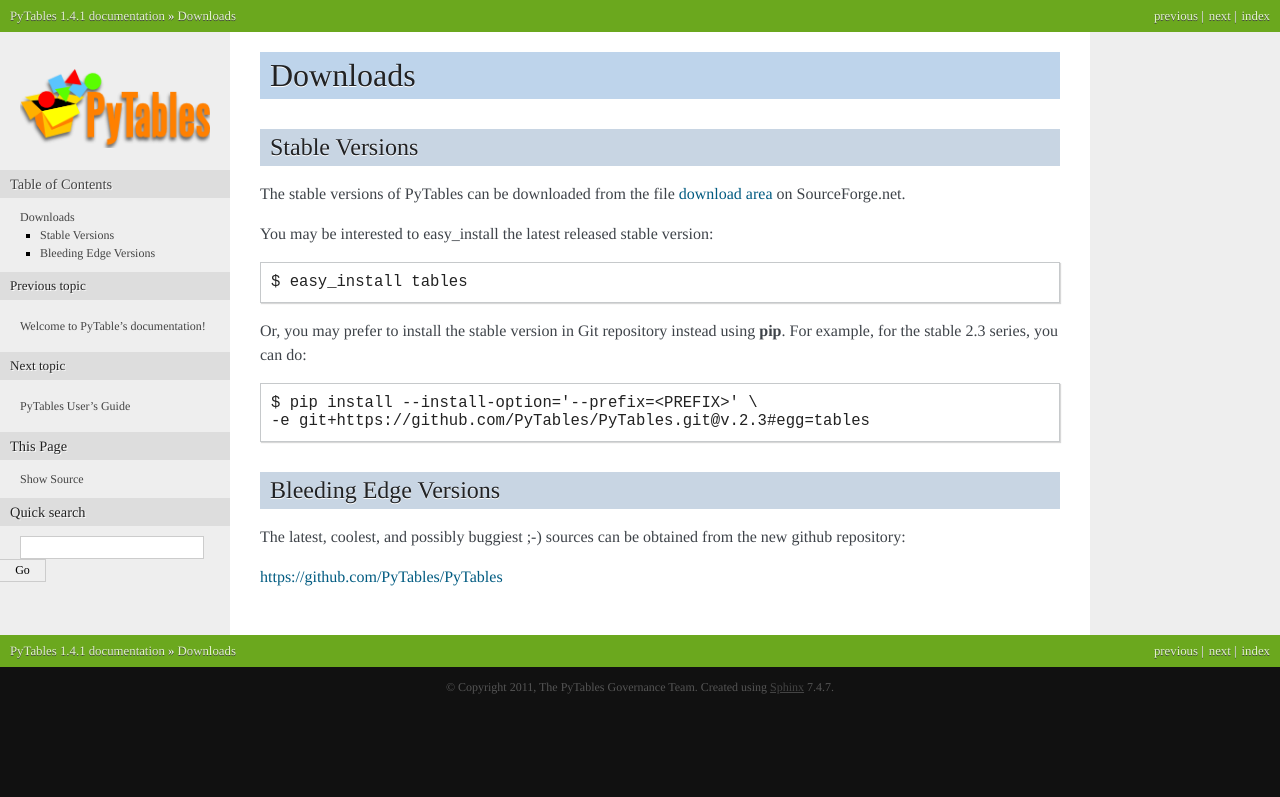
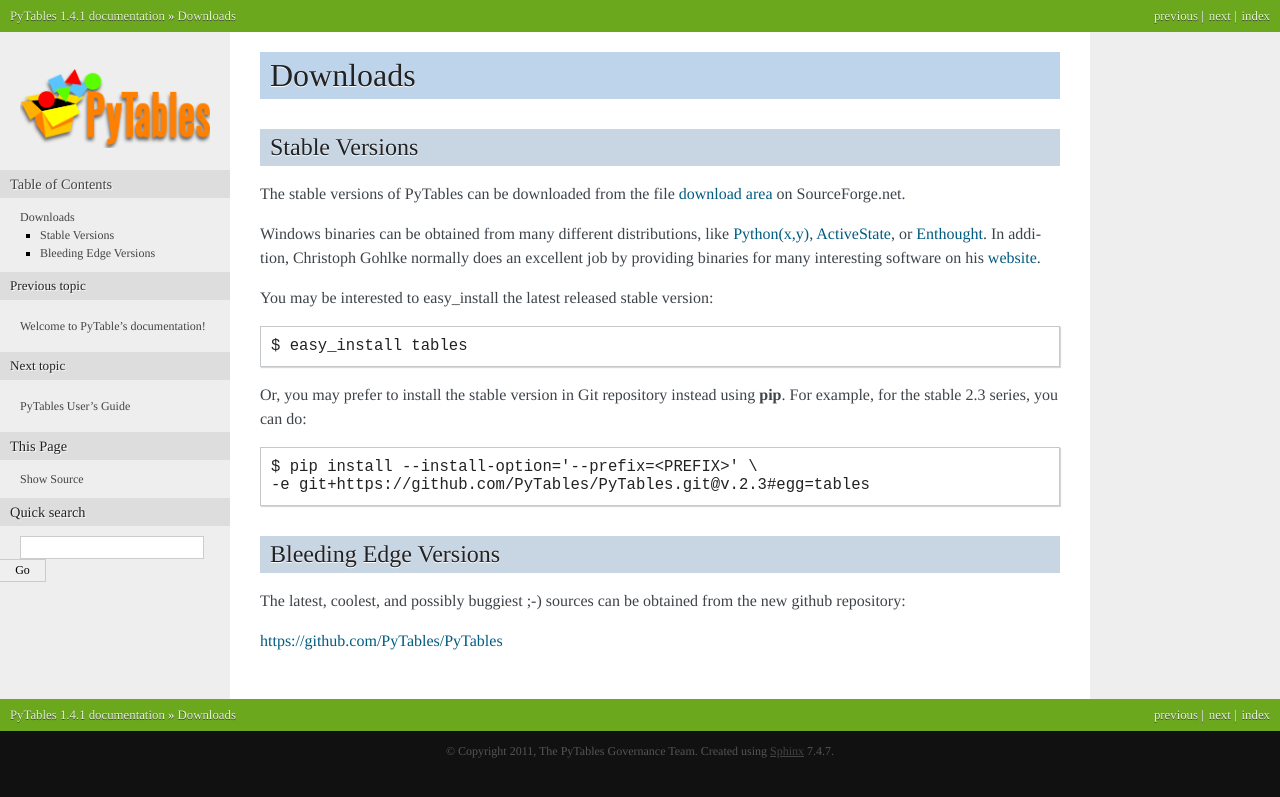
Before and after one commit to PyTables/PyTables, a Sphinx documentation site: the page built from doc/source/downloads.rst, in a window 1280 px wide. Shown: the top 797 px of the page. Built offline with Sphinx 7.4.7, drawn with Linux system fonts in a browser that asks for light colours; formulas are drawn with MathJax 3.

Commit message:
Links for windows installers

```diff
--- a/doc/source/downloads.rst
+++ b/doc/source/downloads.rst
@@ -7,6 +7,12 @@
 
 The stable versions of PyTables can be downloaded from the file `download
 area`_ on SourceForge.net.
+
+Windows binaries can be obtained from many different distributions, like
+`Python(x,y)`_, ActiveState_, or Enthought_.
+In addition, Christoph Gohlke normally does an excellent job by providing
+binaries for many interesting software on his
+`website <http://www.lfd.uci.edu/~gohlke/pythonlibs>`_.
 
 You may be interested to easy_install the latest released stable version::
 
@@ -19,6 +25,9 @@
     -e git+https://github.com/PyTables/PyTables.git@v.2.3#egg=tables
 
 .. _`download area`: http://sourceforge.net/projects/pytables/files/pytables
+.. _`Python(x,y)`: http://code.google.com/p/pythonxy
+.. _ActiveState: http://www.activestate.com/activepython
+.. _Enthought: http://www.enthought.com/products/epd.php
 
 
 Bleeding Edge Versions
```
